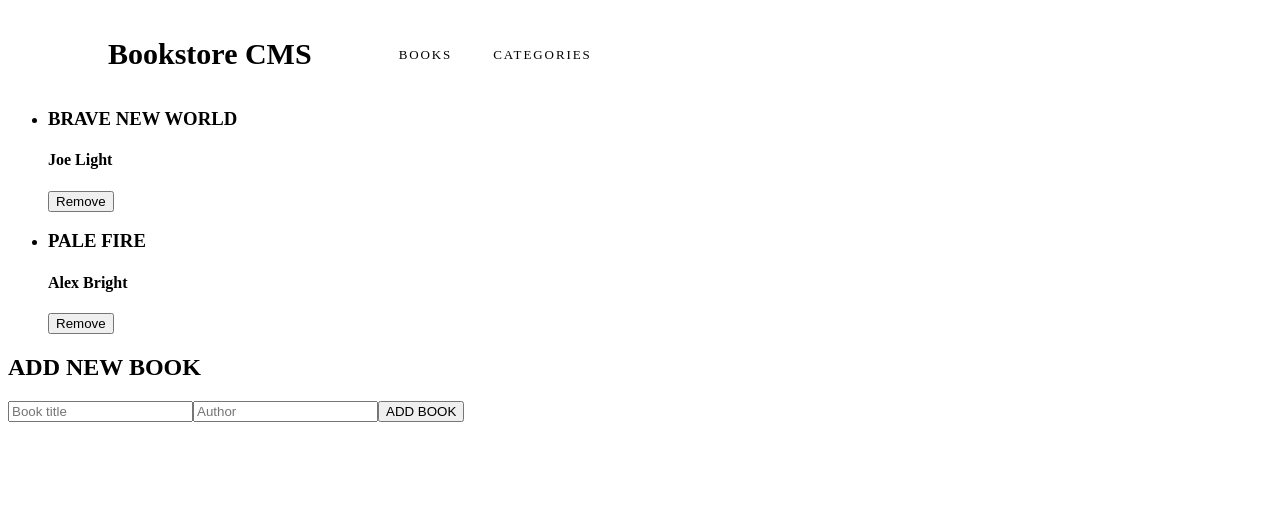
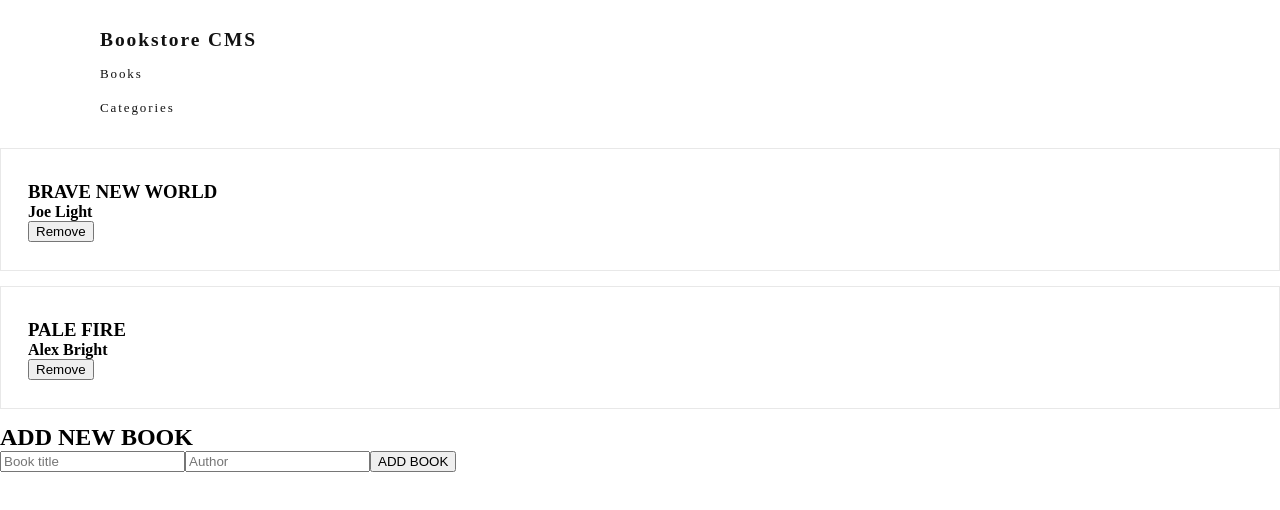
Before and after one commit to ONJoseph/bookstore-cms, a React (Create React App) app: page / in a window 1280 px wide. Shown: the top 510 px of the page. Built offline with nearby package versions, Linux system fonts and the light colour scheme.

Commit message:
Add isActive functionality to NavBar

```diff
--- a/src/App.css
+++ b/src/App.css
@@ -1,17 +1,61 @@
-nav {
+*,
+*::before,
+*::after {
+  box-sizing: inherit;
+}
+
+/* Custom colors */
+
+:root {
+  --bubble-gum-pink: #ff5ab7;
+  --black: #1e1e1e;
+  --cool-blue: #4386bf;
+  --pinkish-grey: #c7c7c7;
+  --pale-grey: #f5f6fa;
+  --warm-grey: #888;
+  --white: #fff;
+  --white-dull: #e8e8e8;
+  --white-sharp: #fafafa;
+  --very-light-pink: #c4c4c4;
+  --medium-blue: #307bbe;
+  --black-sharp: #121212;
+  --azure: #0290ff;
+}
+
+body,
+h1,
+h2,
+h3,
+h4,
+h5,
+h6,
+p,
+ol,
+ul,
+form {
+  margin: 0;
+  padding: 0;
+}
+
+ol,
+ul {
+  list-style-type: none;
+}
+
+.nav-bar {
   display: flex;
   align-items: center;
   margin: 1.813rem 6.25rem;
   gap: 2.938rem;
 }
 
-nav ul {
+.nav ul {
   display: flex;
   list-style: none;
   gap: 2.563rem;
 }
 
-.brand {
+.nav-bar {
   font-family: Montserrat, serif;
   font-weight: bold;
   color: var(--azure);
@@ -34,3 +78,129 @@ nav ul {
 .books-line {
   margin: 0 6.25rem;
 }
+
+.books-section,
+.form-section,
+.categories-section {
+  margin: 1.813rem 6.25rem;
+}
+
+.categories-section {
+  display: flex;
+  flex-direction: column;
+  align-items: center;
+  gap: 5em;
+  justify-content: center;
+}
+
+.book {
+  display: flex;
+  border: 1px solid var(--white-dull);
+  background-color: var(--white);
+  padding: 2rem 1.688rem 1.75rem;
+  margin-bottom: 0.938rem;
+}
+
+.book > * {
+  flex-basis: 30%;
+  display: flex;
+  flex-direction: column;
+  align-items: flex-start;
+}
+
+.book > *:first-child {
+  flex-basis: 40%;
+}
+
+.book-category {
+  font-family: Montserrat, serif;
+  opacity: 0.5;
+  font-size: 0.875rem;
+  font-weight: bold;
+  color: var(--black-sharp);
+}
+
+.book-title {
+  font-family: "RobotoSlab Bold", serif;
+  font-size: 1.375rem;
+  font-weight: bold;
+  color: var(--black-sharp);
+}
+
+.book-actions {
+  margin-top: 1.313rem;
+  display: flex;
+}
+
+.book-author,
+.book-actions button {
+  font-family: "RobotoSlab Light", serif;
+  font-size: 0.875rem;
+  font-weight: 300;
+  color: var(--cool-blue);
+}
+
+.book-actions button {
+  background-color: transparent;
+  border: none;
+  padding: 0;
+  margin: 0;
+  cursor: pointer;
+}
+
+.book-actions button:not(:last-child)::after {
+  content: "|";
+  margin: 0 0.938rem;
+  line-height: 1.5rem;
+  color: var(--white-dull);
+}
+
+.form {
+  flex-direction: column;
+}
+
+.form form {
+  display: flex;
+  flex-direction: row;
+}
+
+.add-book-title {
+  font-family: Montserrat, serif;
+  font-size: 1.25rem;
+  font-weight: bold;
+  letter-spacing: -0.18px;
+  color: var(--warm-grey);
+  margin-bottom: 1.888rem;
+}
+
+.form input {
+  height: 2.813rem;
+  border-radius: 4px;
+  border: solid 1px var(--white-dull);
+  background-color: var(--white);
+  width: 40%;
+  margin-right: 2.125rem;
+  padding: 0 1.063rem;
+}
+
+.form input::placeholder {
+  font-family: Montserrat, serif;
+  font-size: 1rem;
+  letter-spacing: -0.15px;
+  color: var(--very-light-pink);
+}
+
+.add-book-btn {
+  width: 11.5rem;
+  height: 2.813rem;
+  border-radius: 3px;
+  border: none;
+  background-color: var(--azure);
+  font-family: "RobotoSlab Bold", serif;
+  font-size: 0.813rem;
+  font-weight: bold;
+  letter-spacing: 0.5px;
+  text-align: center;
+  color: var(--white);
+  cursor: pointer;
+}
--- a/src/components/NavBar.js
+++ b/src/components/NavBar.js
@@ -1,16 +1,27 @@
 import React from 'react';
-import { Link } from 'react-router-dom';
+import { NavLink } from 'react-router-dom';
 
 function NavBar() {
   return (
-    <nav>
-      <span className="brand">Bookstore CMS</span>
-      {' '}
-      <ul>
-        <li><Link className="nav-link" to="/">BOOKS</Link></li>
-        <li><Link className="nav-link" to="/categories">CATEGORIES</Link></li>
-      </ul>
-    </nav>
+    <div className="nav-bar">
+      <div className="inner-nav-bar">
+        <NavLink className="nav-link" to="/">
+          <h2>Bookstore CMS</h2>
+        </NavLink>
+        <ul>
+          <li>
+            <NavLink className={({ isActive }) => (isActive ? 'nav-link active' : 'nav-link inactive')} to="/">
+              Books
+            </NavLink>
+          </li>
+          <li>
+            <NavLink className={({ isActive }) => (isActive ? 'nav-link active' : 'nav-link inactive')} to="/categories">
+              Categories
+            </NavLink>
+          </li>
+        </ul>
+      </div>
+    </div>
   );
 }
 
```
